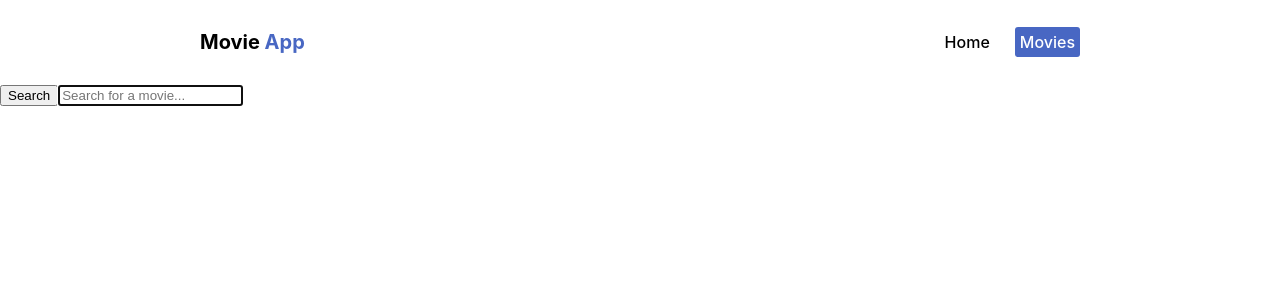
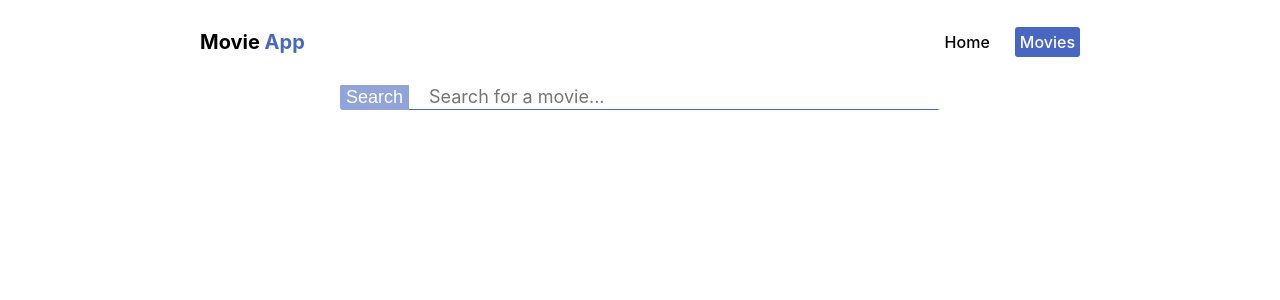
Before and after one commit to michalwojcik4/movie-app, a React (Create React App) app: page /movies in a window 1280 px wide. Shown: the top 300 px of the page. Built offline with nearby package versions, Linux system fonts and the light colour scheme.

Commit message:
added css to movies and searchTerm

```diff
--- /dev/null
+++ b/src/components/Movies/Movie.module.css
@@ -0,0 +1,6 @@
+.conteiner {
+    display: flex;
+    flex-direction: column;
+    align-items: center;
+    gap: 20px;
+}
--- a/src/components/Movies/Movies.jsx
+++ b/src/components/Movies/Movies.jsx
@@ -1,11 +1,16 @@
-import React, { useState } from 'react';
+import React, { createContext, useState } from 'react';
 
 import { searchMovies } from '../../api/api';
 import { MoviesList } from 'components/MoviesList/MoviesList';
+import { SearchTerm } from 'components/SearchTerm/SearchTerm';
+
+import css from './Movie.module.css'
+
+export const TermContext = createContext();
 
 export function Movies() {
+  const [searchResults, setSearchResults] = useState([]);
   const [searchTerm, setSearchTerm] = useState('');
-  const [searchResults, setSearchResults] = useState([]);
 
   const handleSearch = e => {
     e.preventDefault();
@@ -15,18 +20,14 @@ export function Movies() {
   };
 
   return (
-    <div>
-      <form onSubmit={handleSearch}>
-        <button type="submit">Search</button>
-        <input
-          type="text"
-          autoComplete="off"
-          autoFocus
-          placeholder="Search for a movie..."
-          value={searchTerm}
-          onChange={e => setSearchTerm(e.target.value)}
-        />
-      </form>
+    <div className={css.conteiner}>
+      <TermContext.Provider
+        value={{
+          searchTerm,
+          setSearchTerm,
+          handleSearch,
+        }}
+      ><SearchTerm/></TermContext.Provider>
       <MoviesList data={searchResults} />
     </div>
   );
--- /dev/null
+++ b/src/components/SearchTerm/SearchTerm.jsx
@@ -0,0 +1,22 @@
+import { useContext } from 'react';
+import { TermContext } from '../Movies/Movies';
+
+import css from './SearchTerm.module.css';
+
+export function SearchTerm() {
+  const { handleSearch, searchTerm, setSearchTerm } = useContext(TermContext);
+  return (
+    <form onSubmit={handleSearch} className={css.form}>
+      <button type="submit" className={css.form__button}>Search</button>
+      <input
+      className={css.form__input}
+        type="text"
+        autoComplete="off"
+        autoFocus
+        placeholder="Search for a movie..."
+        value={searchTerm}
+        onChange={e => setSearchTerm(e.target.value)}
+      />
+    </form>
+  );
+}
--- /dev/null
+++ b/src/components/SearchTerm/SearchTerm.module.css
@@ -0,0 +1,43 @@
+.form {
+    display: flex;
+    align-items: center;
+    width: 100%;
+    max-width: 600px;
+    background-color: #fff;
+    border-radius: 3px;
+    overflow: hidden;
+  }
+
+  .form__button {
+    display: inline-block;
+    height: 25px;
+    border: 0;
+    opacity: 0.6;
+    transition: opacity 250ms cubic-bezier(0.4, 0, 0.2, 1);
+    cursor: pointer;
+    outline: none;
+    background-color: rgb(72, 103, 195);
+    color:#fff;
+    font-size: 18px;
+  }
+
+  .form__button:hover {
+    opacity: 1;
+  }
+
+  .form__input {
+    display: inline-block;
+    width: 100%;
+    font: inherit;
+    font-size: 19px;
+    border: none;
+    outline: none;
+    padding-left: 20px;
+    padding-right: 4px;
+    border-bottom: 1px solid rgb(72, 103, 195);
+  }
+
+  .form__input::placeholder {
+    font: inherit;
+    font-size: 18px;
+  }
```
